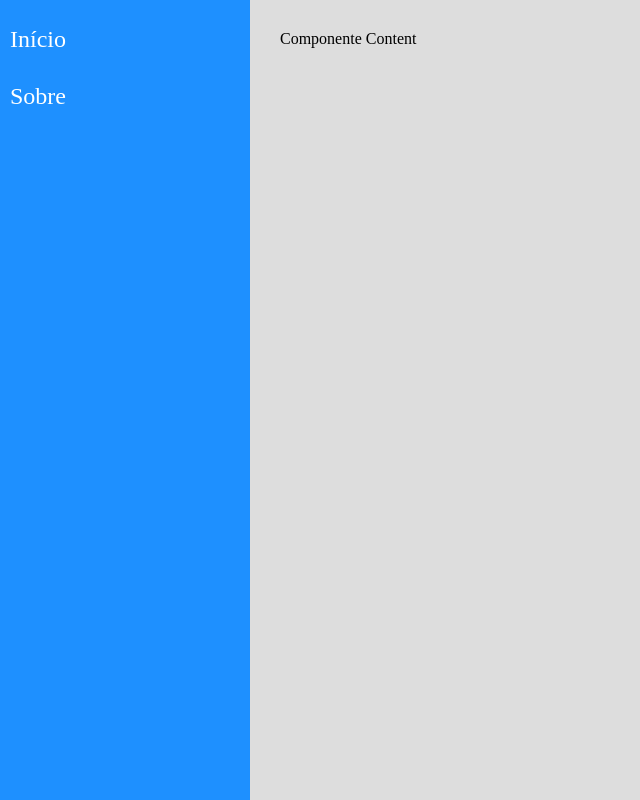
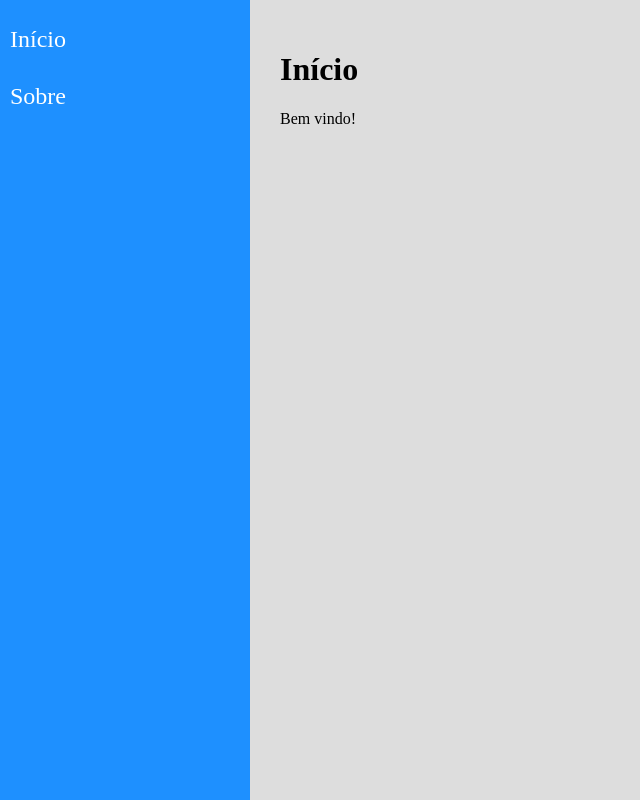
Before and after one commit to israelbulcaotavares/navegation, a React (Create React App) app: page / in a window 1280 px wide. Shown: the whole page, without its empty margins (0-640 px from the left). Built offline with nearby package versions, Linux system fonts and the light colour scheme.

Commit message:
Navegação Simples

```diff
--- a/src/components/layouts/Content.jsx
+++ b/src/components/layouts/Content.jsx
@@ -1,10 +1,18 @@
-import './Content.css'
-import React from 'react'
+import "./Content.css";
+import React from "react";
+import { Routes, Route } from "react-router-dom"; // para navegações
 
-const Content = props => (
-    <main className='Content'>
-        Componente Content
-    </main>
-)
+import Home from "../../views/examples/Home";
+import About from "../../views/examples/About";
 
-export default Content
+const Content = (props) => (
+  <main className="Content">
+    <Routes>
+      <Route path="/about" element={<About />} />
+
+      <Route path="/" exact element={<Home />} />
+    </Routes>
+  </main>
+);
+
+export default Content;
--- a/src/components/layouts/Menu.jsx
+++ b/src/components/layouts/Menu.jsx
@@ -1,12 +1,14 @@
 import './Menu.css'
 import React from 'react'
+
+import {Link} from 'react-router-dom'
 
 const Menu = props => (
     <aside className='Menu'>
         <nav>
             <ul>
-                <li><a href="/">Início</a></li>
-                <li><a href="/">Sobre</a></li>
+                <li><Link to="/">Início</Link></li>
+                <li><Link to="/about">Sobre</Link></li>
 
             </ul>
         </nav>
--- a/src/views/App.jsx
+++ b/src/views/App.jsx
@@ -1,12 +1,17 @@
 import React from "react";
 import Content from "../components/layouts/Content";
 import Menu from "../components/layouts/Menu";
-import './App.css'
- const App = props => (
-    <div className="App">
-       <Menu/>
-       <Content></Content>
-    </div>
-)
 
-export default App
+import { BrowserRouter } from "react-router-dom"; // essa importação mudou
+
+import "./App.css";
+const App = (props) => (
+  <div className="App">
+    <BrowserRouter>
+      <Menu />
+      <Content />
+    </BrowserRouter>
+  </div>
+);
+
+export default App;
```
